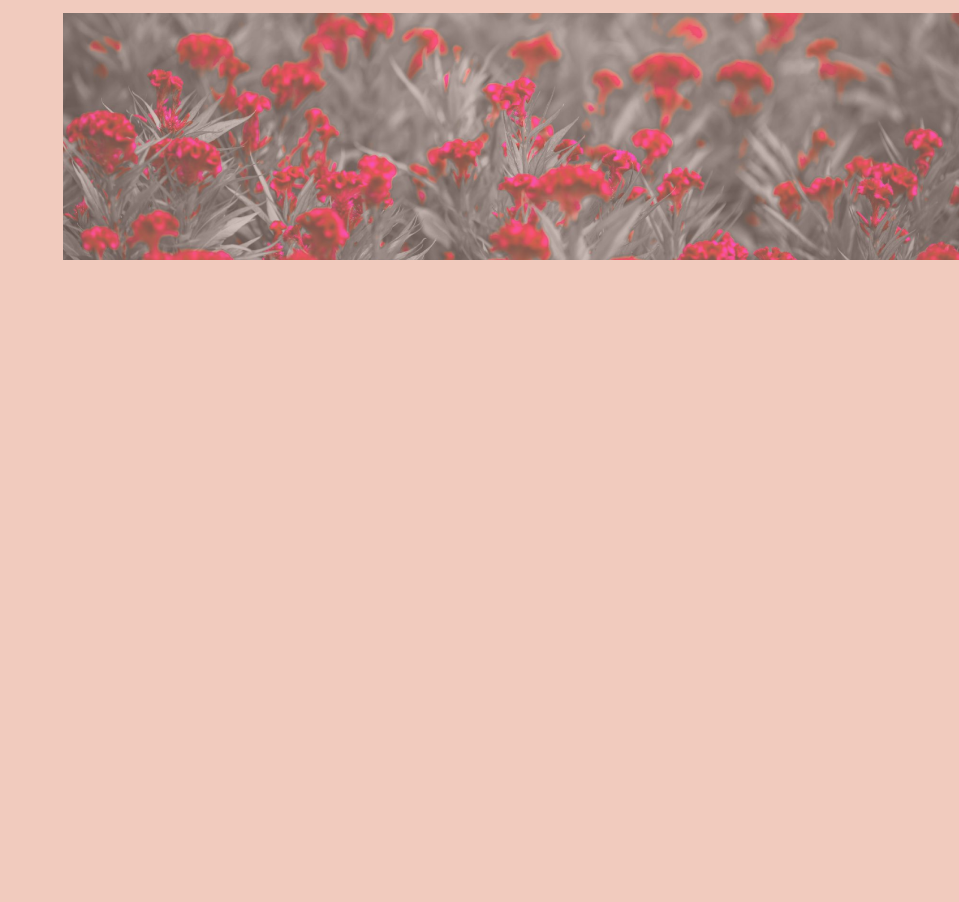
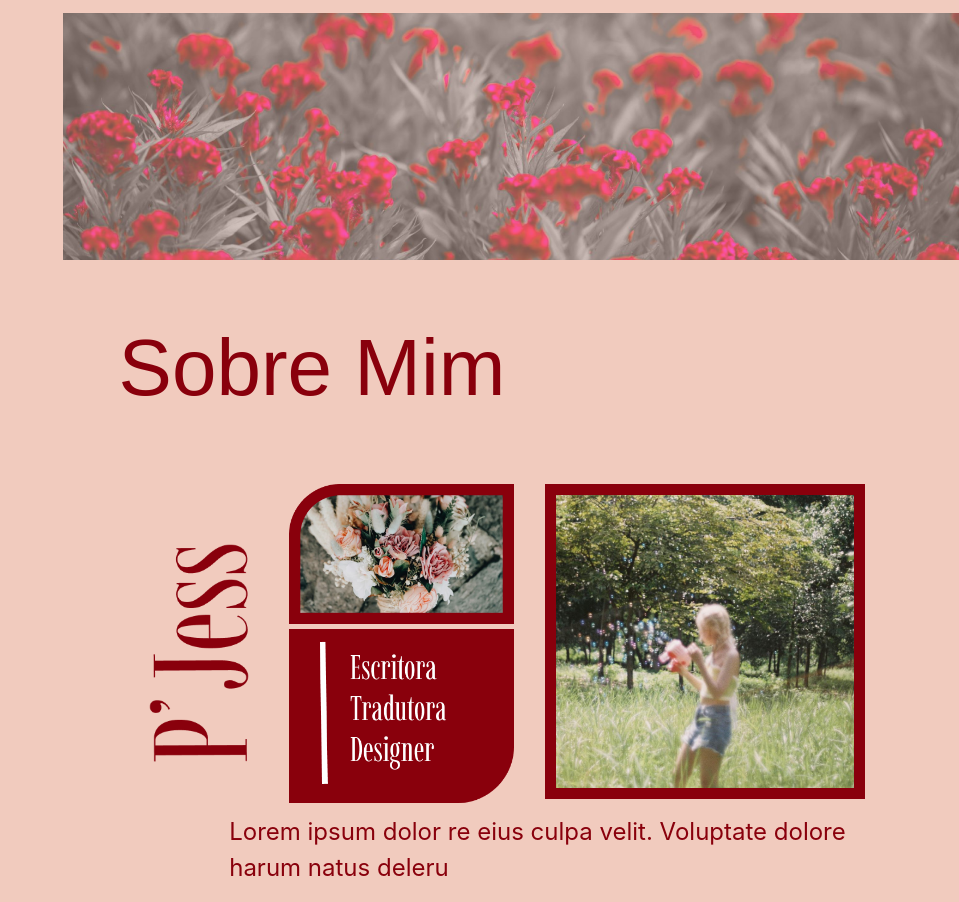
Before and after one commit to JennieOliveira99/PJess, a plain HTML site: page index.html in a window 1280 px wide. Shown: the part 3582-4484 px from the top of the page, without its empty margins (321-1280 px from the left). Before the commit the page ends 3842 px from the top, so only its background shows below. Drawn offline with nearby package versions, Linux system fonts and the light colour scheme; a web font is replaced by a local one.

Commit message:
add layout da pagina sobre

```diff
--- a/estilo/style.css
+++ b/estilo/style.css
@@ -313,3 +313,31 @@ display: block;
 .conteudo{
   margin-left: -4%;
 }
+
+/**/
+.conteudo-sobre{
+  margin-left: 42%;
+}
+
+.img-girl{
+  max-width: 320px;
+  max-height: auto;
+}
+
+.img-one,
+.img-two{
+  max-width: 225px;
+  max-height: auto;
+}
+.img-one{
+  margin-bottom: 5px;
+
+}
+
+.img-name{
+  max-width: 100px;
+  max-height: auto;
+  margin-top: 60px;
+  margin-left: 30px;
+  margin-right: 30px;
+}
--- a/index.html
+++ b/index.html
@@ -263,6 +263,9 @@
       </div>
     </div>
     </div>
+
+
+
     <div id="secaoZero" class="row no-gutters">
       <div  class="col-lg-12 col-md-12 col-sm-12 col-12">
     <h2 class="titulos">Traduções e Adaptações</h2>
@@ -303,6 +306,41 @@
 
 
 
+    <div id="secaoSeis" class="row no-gutters">
+      <div  class="col-lg-12 col-md-12 col-sm-12 col-12">
+    <h2 class="titulos">Sobre Mim</h2>
+    </div></div>
+
+    <div id="secaoCinco" class="container">
+
+      <div class="row">
+        <div class="col-lg-2 col-md-4 col-sm-12">
+          <img src="img/name.png" class="img-fluid img-name" alt="Imagem responsiva">
+        </div>
+
+        <div class="col-lg-3 col-md-4 col-sm-12">
+          <img src="img/roses.png" class="img-fluid img-one" alt="Imagem responsiva">
+          <img src="img/list.png" class="img-fluid img-two" alt="Imagem responsiva">
+        </div>
+
+        <div class="col-lg-3 col-md-4 col-sm-12">
+          <img src="img/girl.png" class="img-fluid img-girl" alt="Imagem responsiva">
+        </div>
+      </div>
+      </div>
+
+      <!-- Segunda seção (imagem abaixo) -->
+  <div class="row">
+    <!-- Imagem abaixo -->
+    <div class="col-lg-6 col-md-12 col-sm-12 conteudo-sobre">
+      <p>
+        Lorem ipsum dolor re eius culpa velit. Voluptate dolore harum natus deleru
+      </p></div>
+
+    </div>
+  </div>
+
+
       </div>
 
   <script src="https://ajax.googleapis.com/ajax/libs/jquery/3.5.1/jquery.min.js"></script>
```
Also changed, not shown: img/girl.png (added), img/list.png (added), img/name.png (added), img/roses.png (added).
